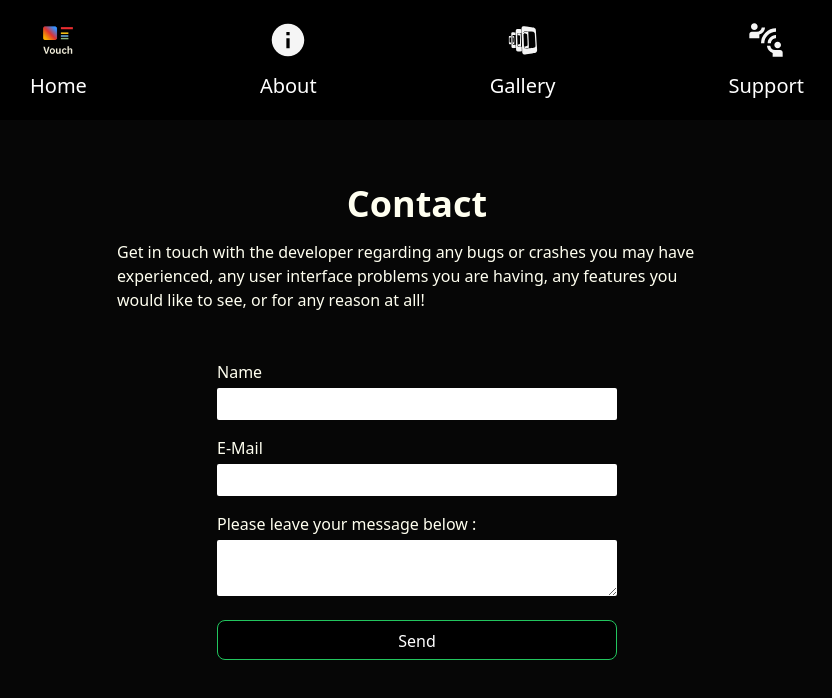
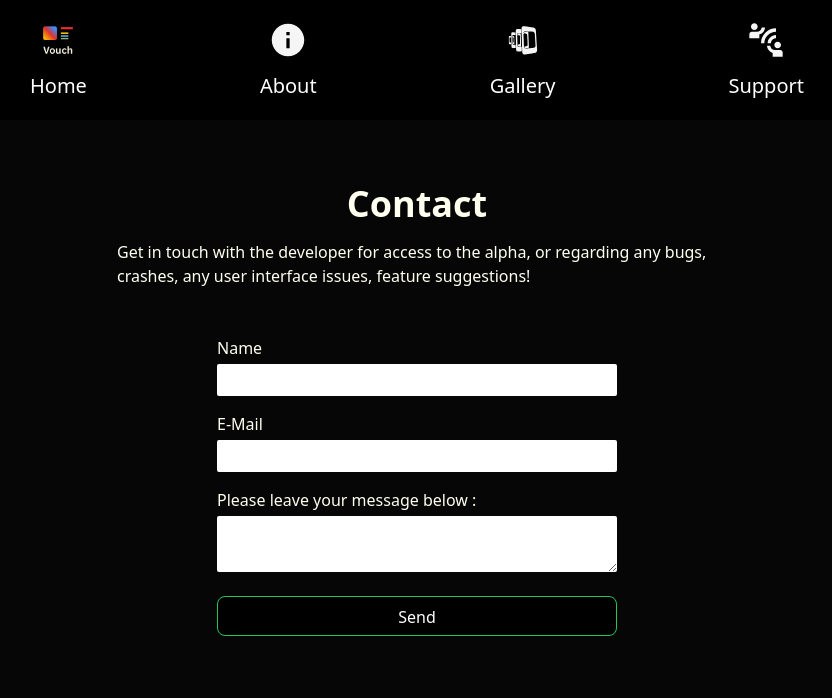
Before and after one commit to Vilem-McKael/Vouch.vm-Official-Site, a React (Vite) app: page /support in a window 1280 px wide. Shown: the top 698 px of the page, without its empty margins (223-1055 px from the left). Built offline with nearby package versions, Linux system fonts and the light colour scheme.

Commit message:
modifies support page message, updates html file to match site theme

```diff
--- a/index.html
+++ b/index.html
@@ -4,7 +4,7 @@
     <meta charset="UTF-8" />
     <link rel="icon" type="image/xicon" href="/favicon.ico" />
     <meta name="viewport" content="width=device-width, initial-scale=1.0" />
-    <title>Vite + React</title>
+    <title>Vouch.vm</title>
   </head>
   <body>
     <form name="support" netlify netlify-honeypot="bot-field" hidden>
--- a/src/pages/Support/SupportPage.jsx
+++ b/src/pages/Support/SupportPage.jsx
@@ -43,7 +43,7 @@ export default function SupportPage() {
         Contact
       </div>
       <div className='mx-8 md:max-w-full md:mx-16 mt-4 text-sm sm:text-base mobileLandscape:w-[400px] sm:w-[600px]'>
-        {hasSubmitted ? "Thank you for contacting me. I am working hard to make sure Vouch.vm is the best application it can be. I will get back to you as soon as I can!" : "Get in touch with the developer regarding any bugs or crashes you may have experienced, any user interface problems you are having, any features you would like to see, or for any reason at all!"}
+        {hasSubmitted ? "Thank you for contacting me. I am working hard to make sure Vouch.vm is the best application it can be. I will get back to you as soon as I can!" : "Get in touch with the developer for access to the alpha, or regarding any bugs, crashes, any user interface issues, feature suggestions!"}
       </div>
 
       <div className='h-full w-full flex-col items-center'>
```
